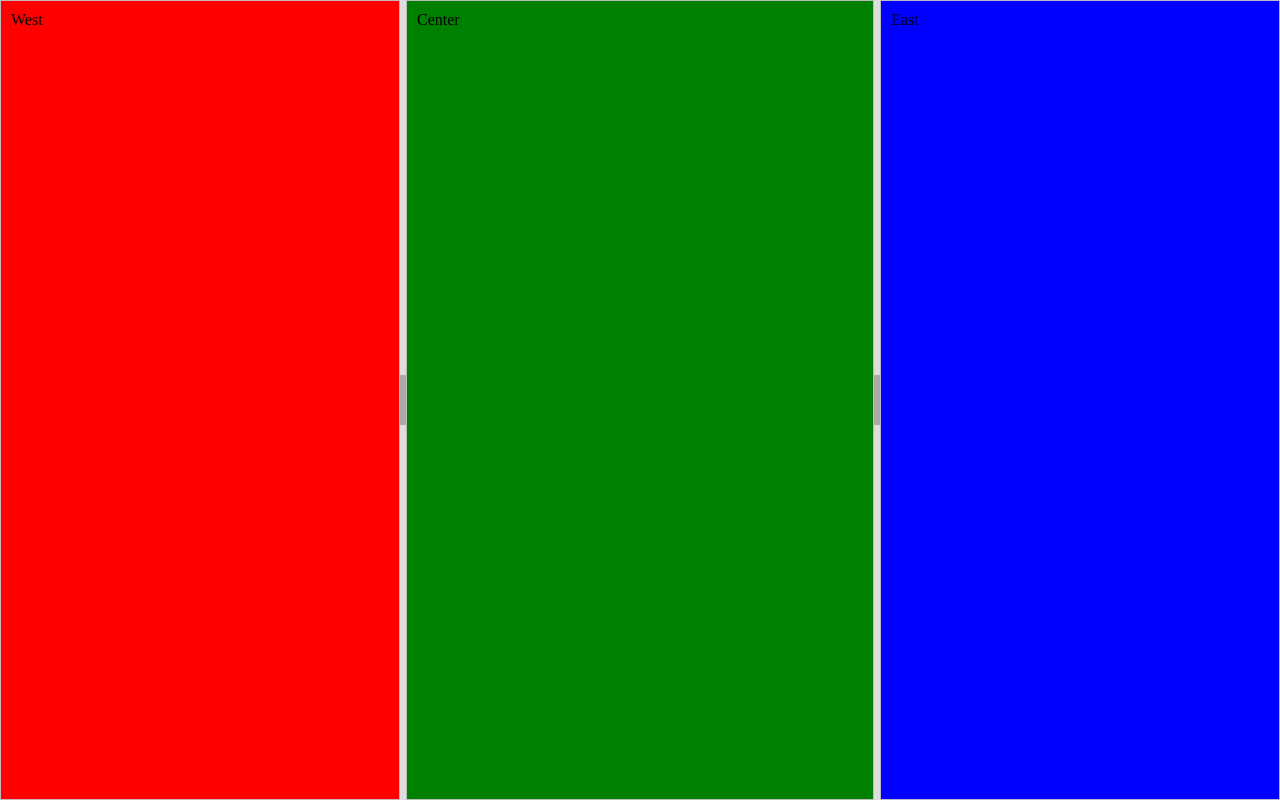
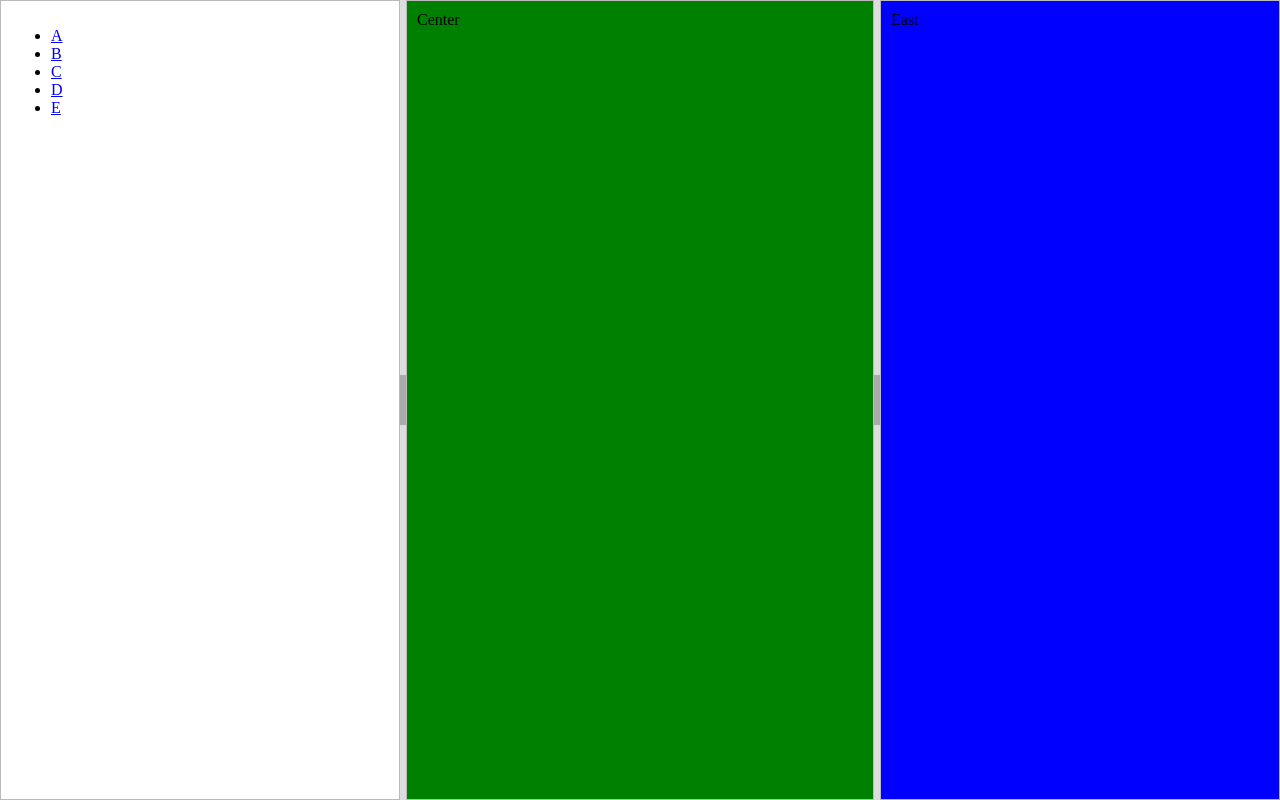
Before and after one commit to COMU/gramafon, a Django app: page /gramafon/ in a window 1280 px wide. Run offline with Django 3.2, Linux system fonts and the light colour scheme; parts of the project's set-up code (start-up, migrations or seed data) failed here and were passed over.

Commit message:
Added character lists on left page, related #14

```diff
--- a/web/templates/homepage.html
+++ b/web/templates/homepage.html
@@ -28,7 +28,7 @@
 			background: #AAA;
 		}
 		.ui-layout-west {
-			background: red;
+			<li><a class ="A" href="#">
 		}
 		.ui-layout-east {
 			background: blue;
@@ -40,8 +40,16 @@
 	</style>
 </head>
 <body>
+	<div class="ui-layout-west">
+		<ul>
+			<li><a href="#">A</a></li>
+			<li><a href="#">B</a></li>
+			<li><a href="#">C</a></li>
+			<li><a href="#">D</a></li>
+			<li><a href="#">E</a></li>
+		</ul>
+	</div>
 	<div class="ui-layout-center">Center</div>
 	<div class="ui-layout-east">East</div>
-	<div class="ui-layout-west">West</div>
 </body>
 </html>
```
